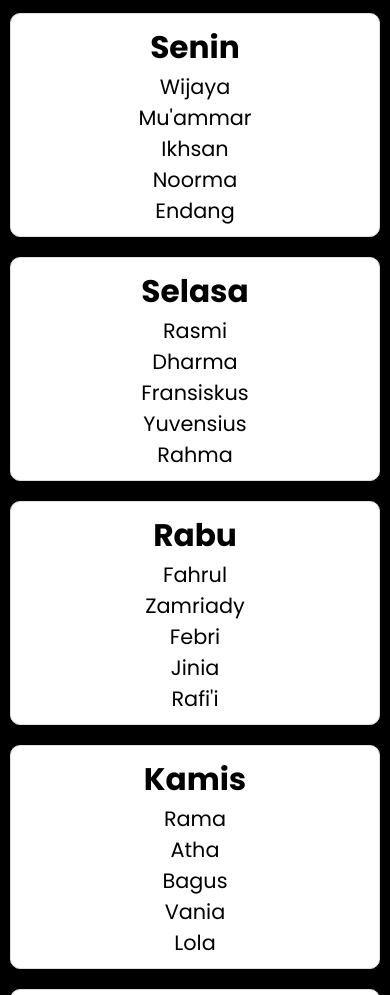
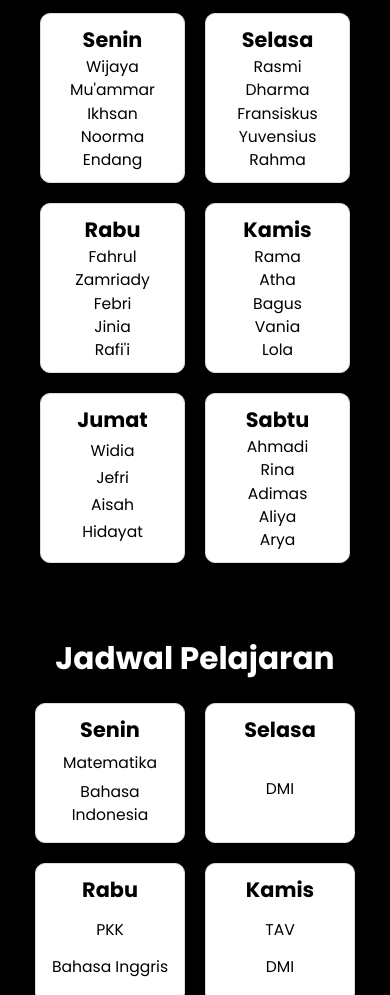
Before and after one commit to lescahub/mmb.github.io, a plain HTML site: page index.html in a window 390 px wide. Shown: the part 1920-2915 px from the top of the page. Drawn offline with nearby package versions, Linux system fonts and the light colour scheme.

Commit message:
Update style.css

```diff
--- a/style.css
+++ b/style.css
@@ -15,7 +15,7 @@ body {
   font-family: "Poppins", sans-serif;
   background-color: black;
   color: white;
-  /* min-height: 8000px; */
+  min-height: 3000px;
 }
 .navbar {
   display: flex;
@@ -83,20 +83,33 @@ body {
   flex-wrap: wrap;
   justify-content: center;
 }
+
 .box {
-  width: calc(50% - 20px);
-  min-width: 200px;
-  min-height: 200px;
+  width: 170px;
+  height: 300px;
   border: 1px solid #dddddd;
-  margin: 10px;
+  margin: 25px;
   padding: 10px;
   box-sizing: border-box;
   background-color: rgb(255, 255, 255);
   border-radius: 10px;
-  display: flex;
-  flex-direction: column;
-  justify-content: center;
-  align-items: center;
+  display: grid;
+  grid-template-columns: repeat(auto-fit, minmax(120px, 1fr));
+  text-align: center;
+}
+
+.boxm {
+  width: 200px;
+  height: 200px;
+  border: 1px solid #dddddd;
+  margin: 25px;
+  padding: 10px;
+  box-sizing: border-box;
+  background-color: rgb(255, 255, 255);
+  border-radius: 10px;
+  display: grid;
+  grid-template-columns: repeat(auto-fit, minmax(120px, 1fr));
+  text-align: center;
 }
 
 h3 {
@@ -104,12 +117,12 @@ h3 {
 }
 
 .holo {
-  font-size: 3rem;
+  font-size: 2rem;
 
 }
 
 .polo {
-  color: black;
+  color: rgb(0, 0, 0);
   font-size: 1.5rem;
 }
 
@@ -339,18 +352,27 @@ h3 {
   .holo {
     color: rgb(0, 0, 0);
     margin-top: 0;
-    font-size: 3rem;
+    font-size: 2rem;
     margin-bottom: 0px;
   }
 
   .box {
-    width: calc(100% - 20px);
+    width: 145px;
+    height: 170px;
+    margin: 10px;
+}
+
+  .boxm {
+    width: 150px;
+    height: 140px;
+    margin: 10px;
 }
 
 .polo {
   color: rgb(0, 0, 0);
-  font-size: 2rem;
+  font-size: 1.5rem;
   text-align: center;
+  justify-content: center;
 }
 
 
```
